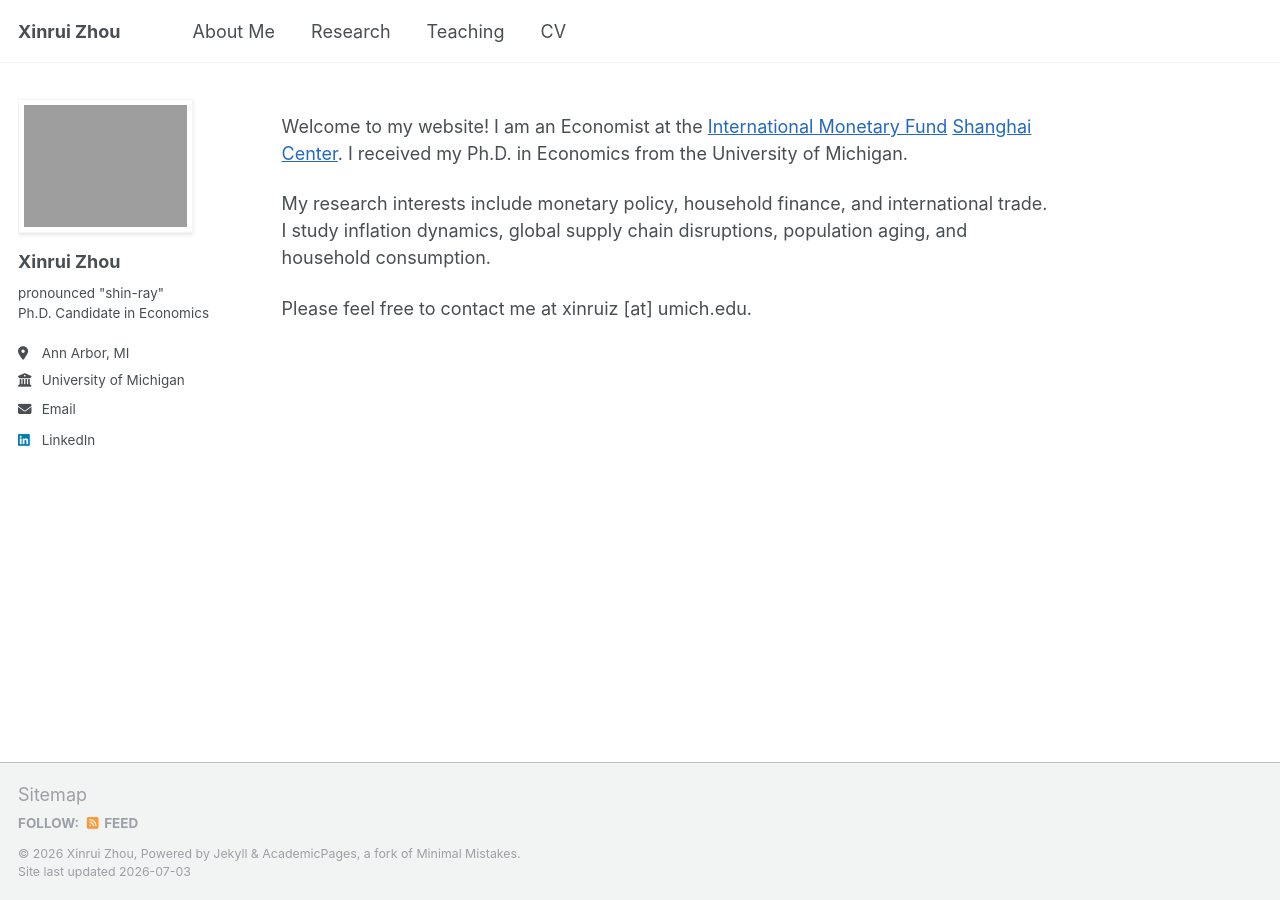
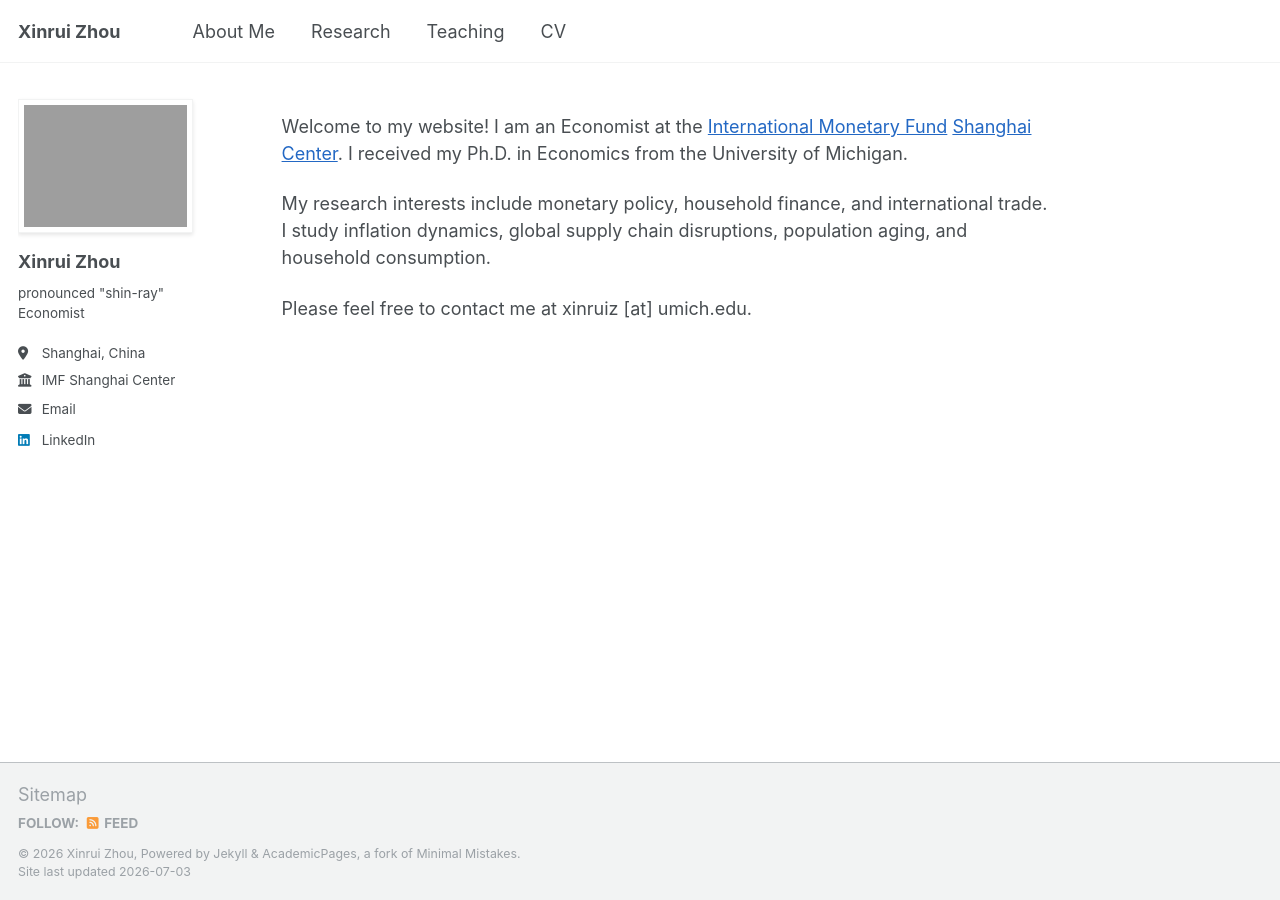
Before and after one commit to xruizhou/xruizhou.github.io, a Jekyll site: the page built from _pages/about.md, in a window 1280 px wide. Built offline with Jekyll 4.4.1, drawn with Linux system fonts in a browser that asks for light colours; a script that is not in the unit is left out.

Commit message:
Update _config.yml

```diff
--- a/_config.yml
+++ b/_config.yml
@@ -14,7 +14,7 @@ title_separator          : "-"
 header:
   nav: "right"
 name                     : &name "Xinrui Zhou"
-description              : &description "Ph.D. Candidate in Economics at the University of Michigan"
+description              : &description "Ph.D. in Economics at the University of Michigan"
 url                      : https://xruizhou.github.io # the base hostname & protocol for your site e.g. "https://[your GitHub username].github.io" or if you already have some other page hosted on Github then use "https://[your GitHub username].github.io/[Your Repo Name]"
 baseurl                  : "" # the subpath of your site, e.g. "/blog"
 repository               : "xruizhou/xruizhou.github.io"
@@ -27,9 +27,9 @@ author:
   avatar           : "xinrui.JPG"
   name             : "Xinrui Zhou"
   pronouns         : # example: "she/her"
-  bio         : "pronounced \"shin-ray\"<br>Ph.D. Candidate in Economics"
-  employer         : "University of Michigan"
-  location         : "Ann Arbor, MI"
+  bio         : "pronounced \"shin-ray\"<br>Economist"
+  employer         : "IMF Shanghai Center"
+  location         : "Shanghai, China"
   uri              : # URL
   email            : "xinruiz@umich.edu"
 
```
